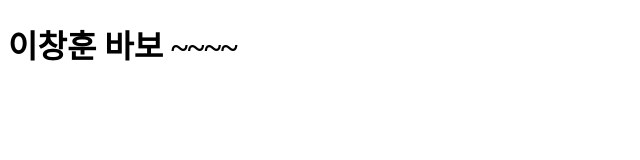
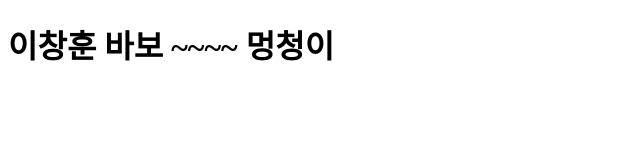
Before and after one commit to desipossa/responsive_web, a plain HTML site: page index.html in a window 1280 px wide. Shown: the whole page, without its empty margins (0-640 px from the left). Drawn offline with Linux system fonts and the light colour scheme.

Commit message:
별명의 수정

```diff
--- a/index.html
+++ b/index.html
@@ -9,7 +9,7 @@
 </head>
 
 <body>
-    <h1>이창훈 바보 ~~~~</h1>
+    <h1>이창훈 바보 ~~~~ 멍청이</h1>
 </body>
 
 </html>
```
